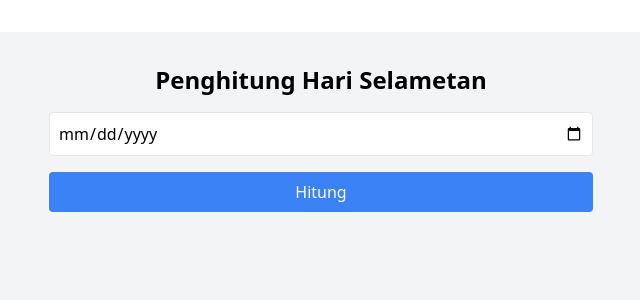
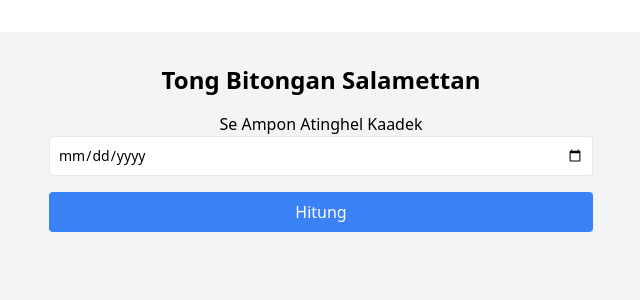
Before and after one commit to Senja-Coding/Hitungan-Reactjs, a React (Vite) app: page / in a window 1280 px wide. Shown: the top 300 px of the page, without its empty margins (319-959 px from the left). Built offline with nearby package versions, Linux system fonts and the light colour scheme.

Commit message:
Fix Commit

```diff
--- a/src/components/DateCalculator.jsx
+++ b/src/components/DateCalculator.jsx
@@ -13,12 +13,13 @@ const DateCalculator = () => {
 
   return (
     <div className="max-w-xl mx-auto p-4">
-      <h1 className="text-2xl font-bold mb-4">Penghitung Hari Selametan</h1>
+      <h1 className="text-2xl font-bold mb-4">Tong Bitongan Salamettan</h1>
+      <p>Se Ampon Atinghel Kaadek</p>
       <input
         type="date"
         value={deathDate}
         onChange={(e) => setDeathDate(e.target.value)}
-        className="w-full p-2 border rounded mb-4"
+        className="w-full p-2 border rounded mb-4 text-sm"
       />
       <button
         onClick={handleCalculate}
--- a/src/components/DateTable.jsx
+++ b/src/components/DateTable.jsx
@@ -4,7 +4,7 @@ const DateTable = ({ dates }) => (
   <div className="overflow-x-auto">
     <table className="min-w-full bg-white border border-gray-200 rounded-lg">
       <thead>
-        <tr className="text-sm">
+        <tr className="text-xs">
           <th className="py-2 px-4 border-b">Areh</th>
           <th className="py-2 px-4 border-b">Umum</th>
           <th className="py-2 px-4 border-b">Islam</th>
@@ -13,7 +13,7 @@ const DateTable = ({ dates }) => (
       </thead>
       <tbody>
         {dates.map((date, index) => (
-          <tr key={index} className="text-sm">
+          <tr key={index} className="text-xs">
             <td className="py-2 px-4 border-b">{date.event}</td>
             <td className="py-2 px-4 border-b">{date.gregorian}</td>
             <td className="py-2 px-4 border-b">{date.hijri}</td>
```
